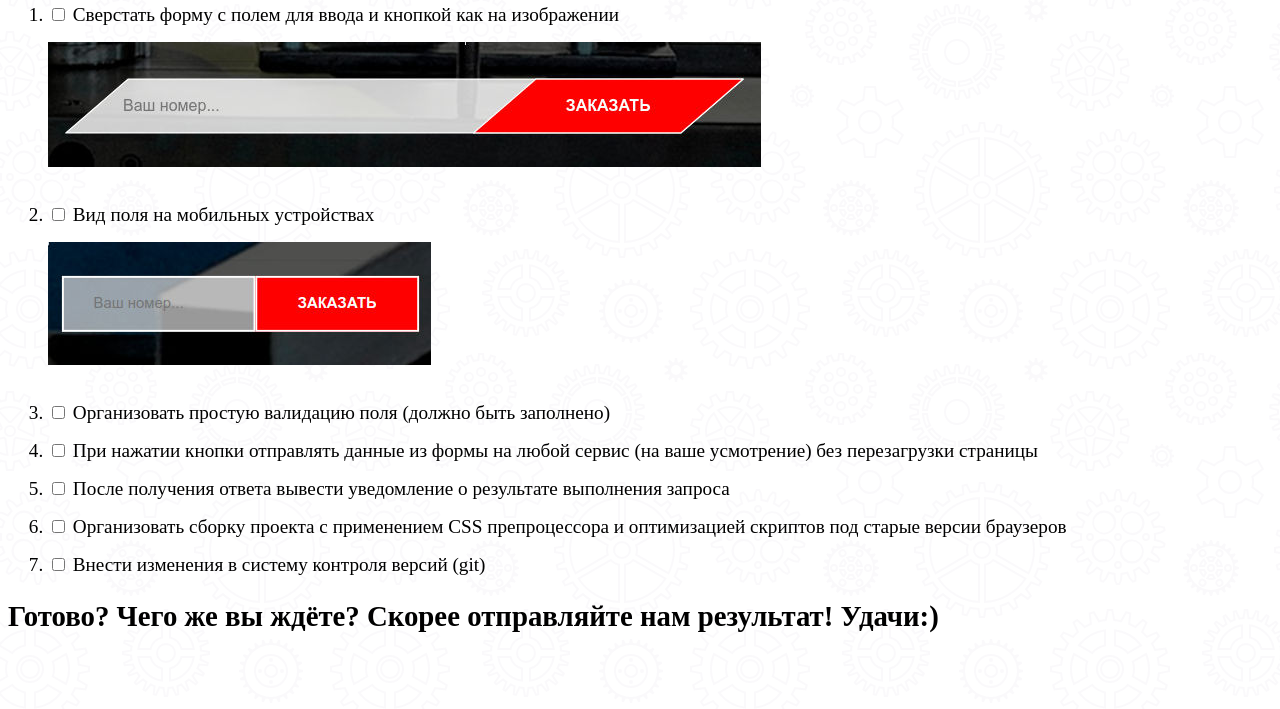
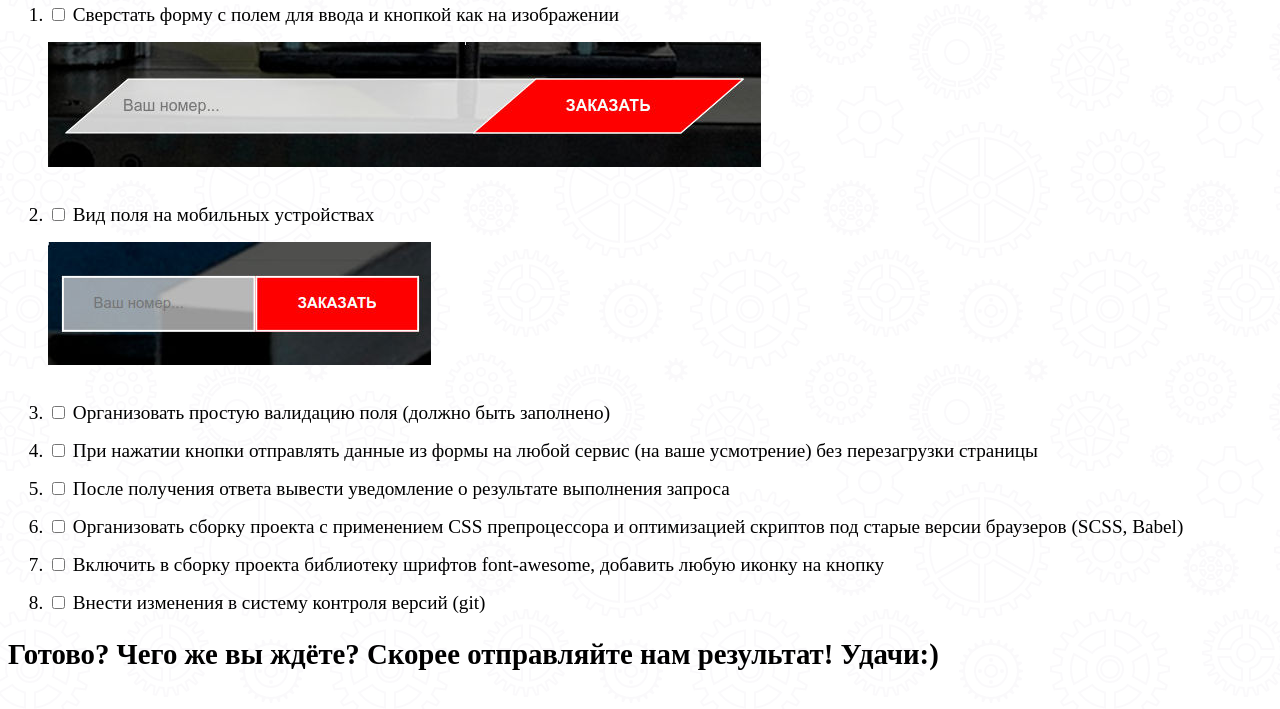
Before and after one commit to gitrequests/frontend-interview, a plain HTML site: page _task/task.html in a window 1280 px wide. Shown: the part 91-800 px from the top of the page. Drawn offline with Linux system fonts and the light colour scheme.

Commit message:
update: add new task

```diff
--- a/_task/task.html
+++ b/_task/task.html
@@ -39,8 +39,7 @@
             <li>
                 <label>
                     <input type="checkbox">
-                    При нажатии кнопки отправлять данные из формы на любой сервис (на ваше усмотрение) без перезагрузки
-                    страницы
+                    При нажатии кнопки отправлять данные из формы на любой сервис (на ваше усмотрение) без перезагрузки страницы
                 </label>
             </li>
             <li>
@@ -52,8 +51,13 @@
             <li>
                 <label>
                     <input type="checkbox">
-                    Организовать сборку проекта с применением CSS препроцессора и оптимизацией скриптов под старые
-                    версии браузеров
+                    Организовать сборку проекта с применением CSS препроцессора и оптимизацией скриптов под старые версии браузеров (SCSS, Babel)
+                </label>
+            </li>
+            <li>
+                <label>
+                    <input type="checkbox">
+                    Включить в сборку проекта библиотеку шрифтов font-awesome, добавить любую иконку на кнопку
                 </label>
             </li>
             <li>
```
